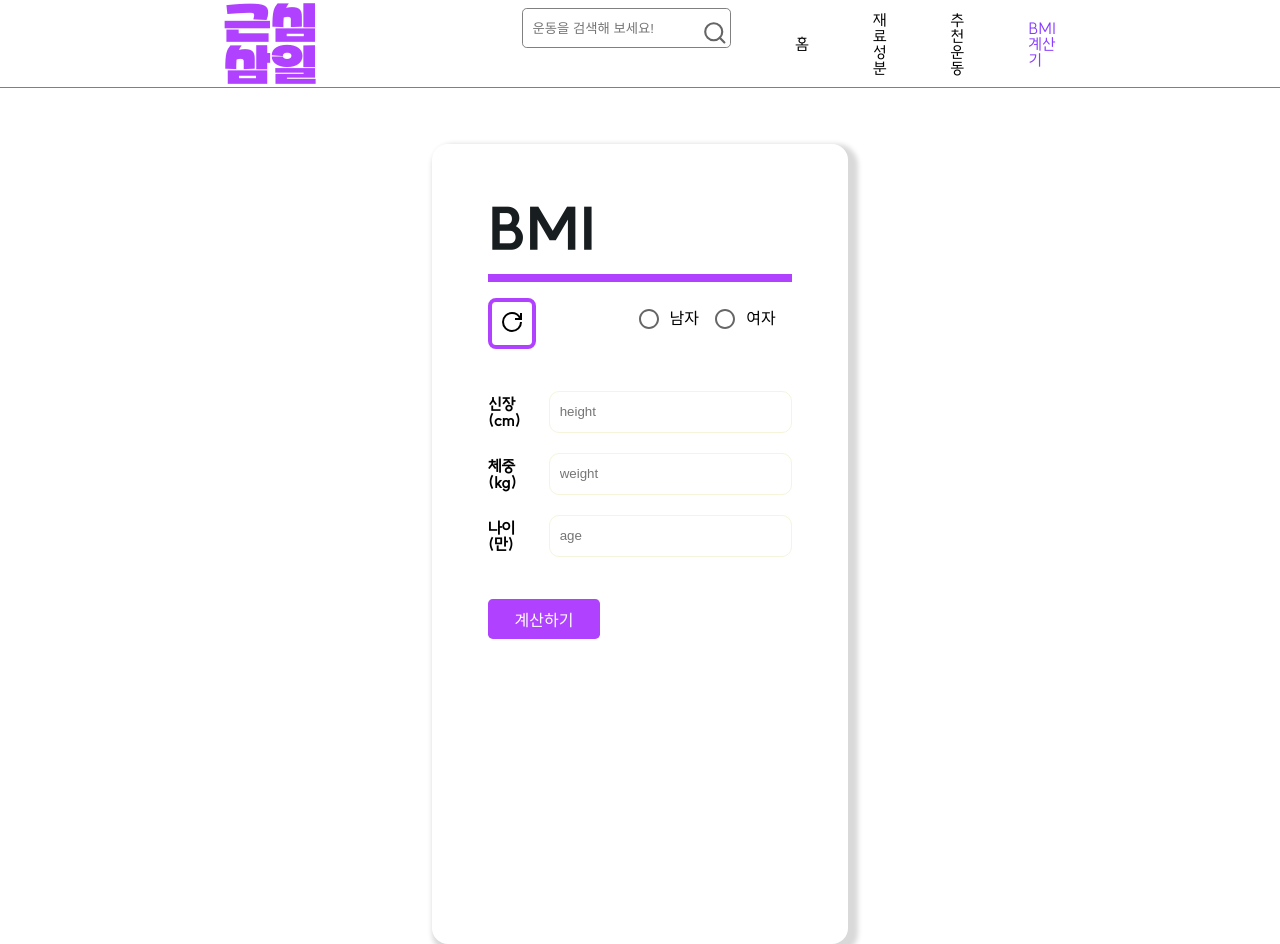
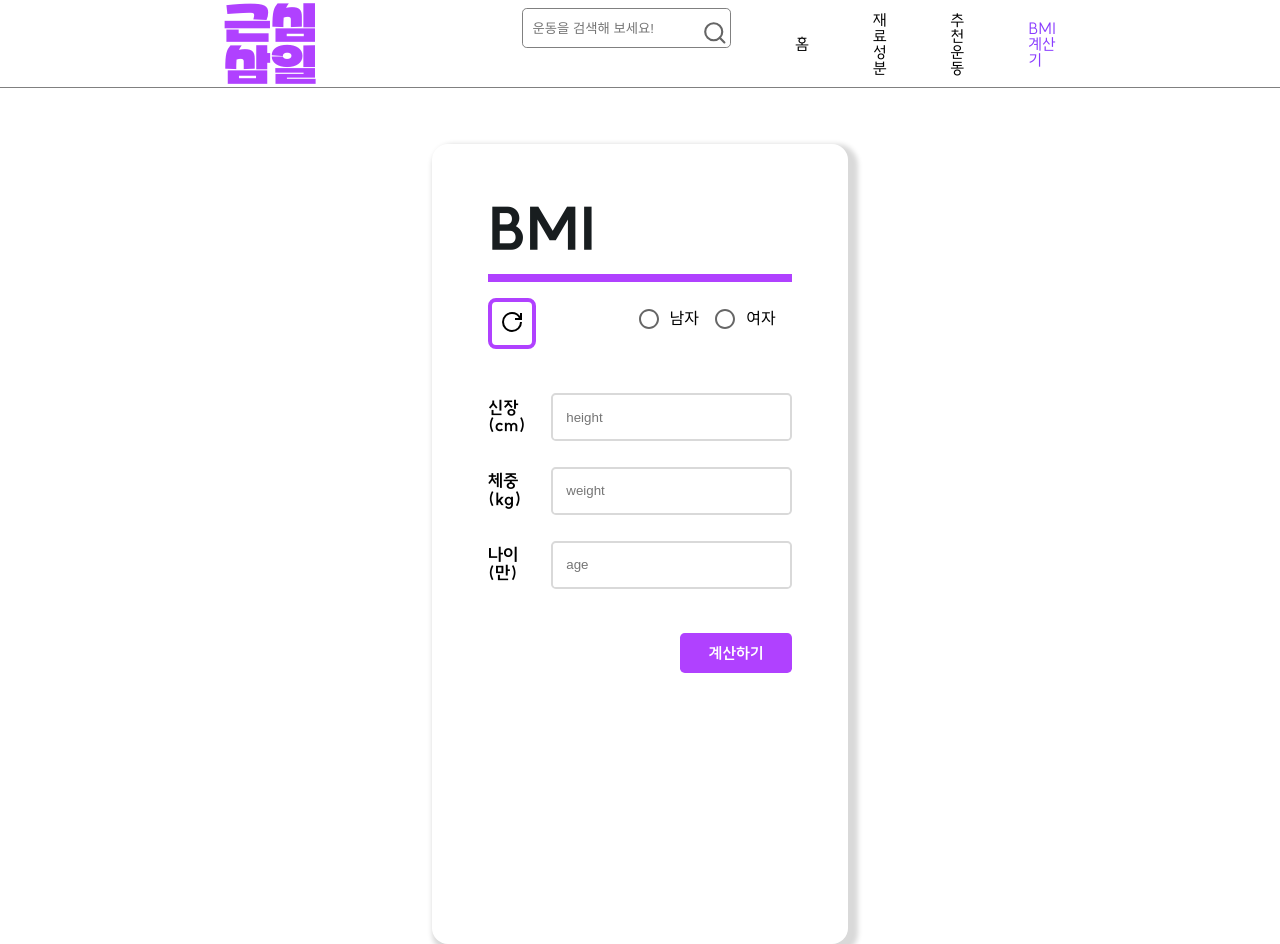
Before and after one commit to seonyeong719/GeunSim-Sam-il, a React (Vite) app: page /bmi in a window 1280 px wide. Built offline with nearby package versions, Linux system fonts and the light colour scheme; no server answers.

Commit message:
:lipstick: Design: bmi페이지 디자인

```diff
--- a/src/pages/BmiPage/Components/bmiInput.tsx
+++ b/src/pages/BmiPage/Components/bmiInput.tsx
@@ -1,4 +1,5 @@
 import { ErrorMessage } from "@hookform/error-message";
+import { FlexAlignCenter } from "@styles/common";
 import { FormValue } from "@type/formType";
 import { ReactNode } from "react";
 import { Control, Controller, FieldErrors } from "react-hook-form";
@@ -15,65 +16,69 @@ interface BmiInputProps {
 
 const BmiInput: React.FC<BmiInputProps> = ({ label, name, control, errors, ...children }) => {
   return (
-    <InputWrap>
-      <InputWrapper>
-        <ItemWrap>
+    <S.InputWrap>
+      <S.InputWrapper>
+        <S.ItemWrap>
           <span>{label}</span>
-        </ItemWrap>
-        <InputBoxWrap>
+        </S.ItemWrap>
+        <S.InputBoxWrap>
           <Controller
             name={name}
             control={control}
             render={({ field }) => <input {...field} {...children} />}
           />
-        </InputBoxWrap>
-      </InputWrapper>
+        </S.InputBoxWrap>
+      </S.InputWrapper>
       {errors && (
         <div style={{ color: "red" }}>
           <ErrorMessage name={name} errors={errors} />
         </div>
       )}
-    </InputWrap>
+    </S.InputWrap>
   );
 };
 export default BmiInput;
 
 const InputWrap = styled.div`
-  display: flex;
+  ${FlexAlignCenter}
   width: 100%;
   flex-direction: column;
-  align-items: center;
 `;
 
 const InputWrapper = styled.div`
   width: 100%;
-  display: flex;
   justify-content: end;
-  align-items: center;
+  ${FlexAlignCenter}
 `;
 
 const ItemWrap = styled.div`
   display: flex;
   width: 20%;
   & > span {
-    font-size: 16px;
-    font-weight: 700;
+    font-size: 1.1rem;
+    font-family: ${({ theme }) => theme.FONT_WEIGHT.bold};
   }
 `;
 
 const InputBoxWrap = styled.div`
-  display: flex;
-  align-items: center;
+  ${FlexAlignCenter}
   width: 100%;
   & > input {
     width: 100%;
-    height: 10px;
-    border: 1px solid beige;
-    border-radius: 10px;
-    margin: 10px 0px;
+    height: 3rem;
+    border: 2px solid ${({ theme }) => theme.PALETTE.gray[200]};
+    border-radius: 0.3rem;
+    margin: 0.8rem 0;
     display: flex;
-    padding: 20px;
-    margin-left: 10px;
-    padding-left: 10px;
+    padding: 1.3rem;
+    margin-left: 0.8rem;
+    padding-left: 0.8rem;
   }
 `;
+
+const S = {
+  InputWrap,
+  InputWrapper,
+  ItemWrap,
+  InputBoxWrap,
+};
--- a/src/pages/BmiPage/bmiPage.tsx
+++ b/src/pages/BmiPage/bmiPage.tsx
@@ -55,7 +55,9 @@ const BmiPage: React.FC = () => {
             placeholder="age"
           />
         </S.InputBoxWrap>
-        <S.Button>계산하기</S.Button>
+        <S.BtnWrap>
+          <S.Button>계산하기</S.Button>
+        </S.BtnWrap>
       </S.Wrap>
     </S.Wrapper>
   );
@@ -109,6 +111,7 @@ const Button = styled.button`
   width: 7rem;
   height: 2.5rem;
   font-size: ${({ theme }) => theme.FONT_SIZE.xxs};
+  font-family: ${({ theme }) => theme.FONT_WEIGHT.bold};
   border: none;
   border-radius: 0.3rem;
   color: white;
@@ -116,6 +119,11 @@ const Button = styled.button`
   &:hover {
     background-color: ${({ theme }) => theme.PALETTE.hover};
   }
+`;
+
+const BtnWrap = styled.div`
+  display: flex;
+  justify-content: end;
 `;
 
 const S = {
@@ -127,4 +135,5 @@ const S = {
   Gender,
   InputBoxWrap,
   Button,
+  BtnWrap,
 };
```
